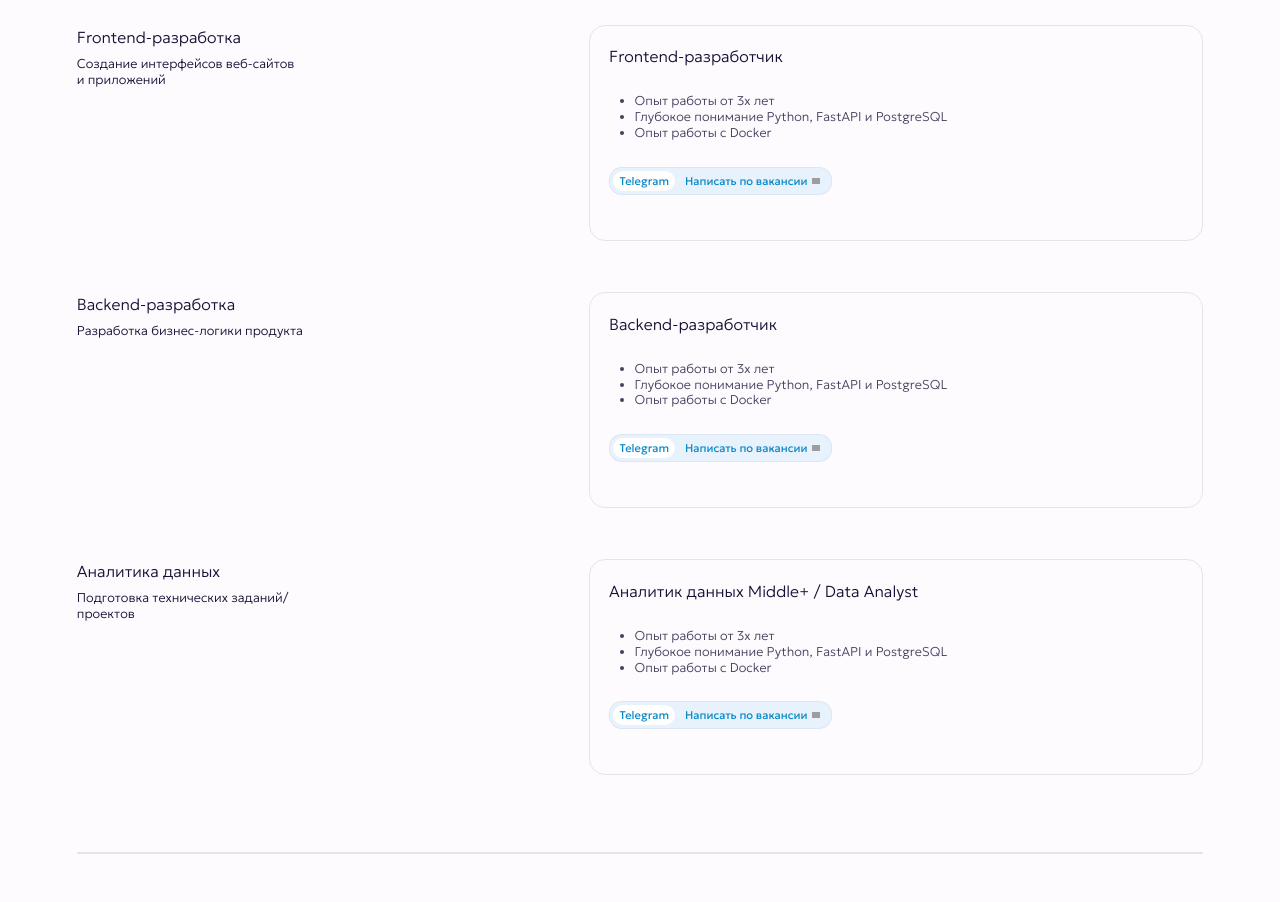
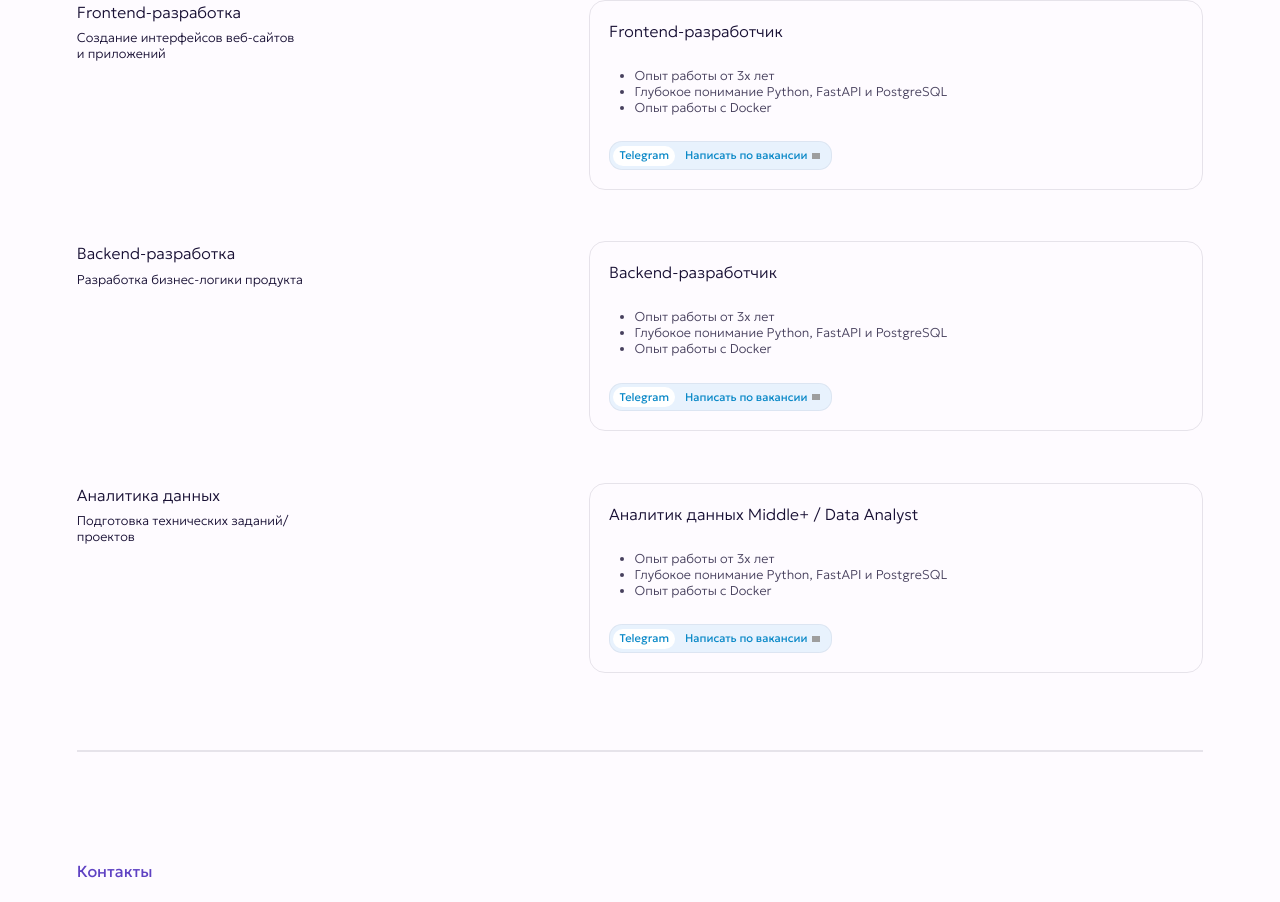
Before and after one commit to kxxdree/free-labor-nuxt, a Nuxt app: page / in a window 1280 px wide. Shown: the part 2040-2942 px from the top of the page. Built offline with nearby package versions, Linux system fonts and the light colour scheme; grey boxes are pictures that could not be loaded.

Commit message:
fix: vacancy display

```diff
--- a/pages/index.vue
+++ b/pages/index.vue
@@ -130,7 +130,7 @@ const copyPhone = () => {
                 </ul>
                 <a href="https://t.me/okovale" target="_blank" style="text-decoration: none">
                   <div
-                    class="title-content__links flex justify-center gap-1 items-center max-w-fit mb-1 sm:mb-8 bg-[#27a6e51a] text-[#5f42c3] border border-[#1911350f] rounded-2xl cursor-pointer m-0"
+                    class="title-content__links flex justify-center gap-1 items-center max-w-fit mb-1 sm:mb-0 bg-[#27a6e51a] text-[#5f42c3] border border-[#1911350f] rounded-2xl cursor-pointer m-0"
                   >
                     <p class="text-sm leading-[1.5] py-0.5 px-2 rounded-2xl bg-white text-[#0988c7]">Telegram</p>
                     <div class="text-sm leading-[1.5] py-0.5 px-2 rounded-2xl flex items-center gap-1.5">
```
